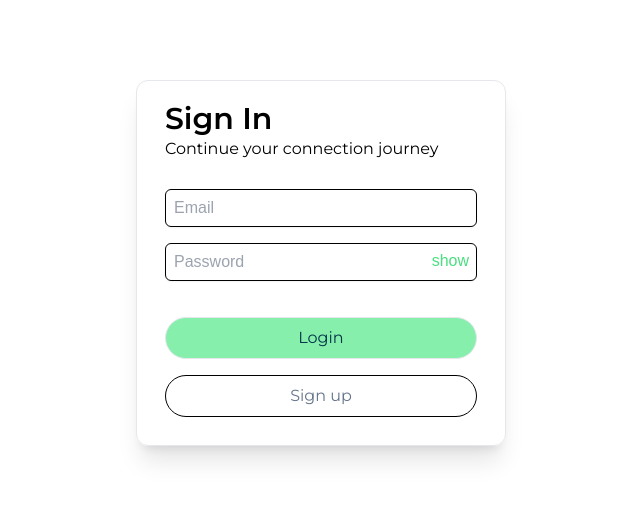
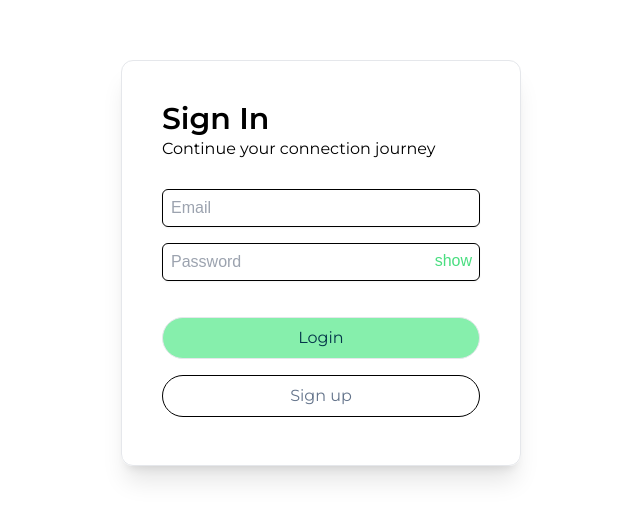
Before and after one commit to asianchun/LoveChat, a React (Vite) app in the folder frontend/: page /login in a window 1280 px wide. Shown: the part 137-656 px from the top of the page, without its empty margins (319-959 px from the left). Built offline with nearby package versions, Linux system fonts and the light colour scheme; no server answers; a web font is replaced by a local one.

Commit message:
small changes to width of the elements

```diff
--- a/frontend/src/pages/Login.jsx
+++ b/frontend/src/pages/Login.jsx
@@ -40,7 +40,7 @@ const Login = () => {
   return (
     <main className="relative">
       <div className="flex items-center justify-center h-screen w-screen">
-        <div className="px-7 py-5 border rounded-xl w-[370px] shadow-xl">
+        <div className="p-10 border rounded-xl w-[400px] shadow-xl mx-5">
           <h2 className="text-3xl font-semibold font-montserrat">Sign In</h2>
           <p className="mb-7 font-montserrat">
             Continue your connection journey
@@ -87,6 +87,7 @@ const Login = () => {
               </button>
             </div>
           </form>
+          <div className="text-center">
             <button
               onClick={() => navigate("/signup")}
               disabled={loading}
@@ -96,6 +97,7 @@ const Login = () => {
             </button>
           </div>
         </div>
+      </div>
     </main>
   )
 }
--- a/frontend/src/pages/Profile.jsx
+++ b/frontend/src/pages/Profile.jsx
@@ -80,7 +80,7 @@ const Profile = () => {
                 <span className="text-green-300">Hey,</span> {fullName}!
               </span>
             </h2>
-            <div className="px-7 py-5 border rounded-xl w-[370px] shadow-xl">
+            <div className="p-10 border rounded-xl w-[400px] shadow-xl mx-5">
               {error && (
                 <Snackbar
                   type="error"
--- a/frontend/src/pages/Signup.jsx
+++ b/frontend/src/pages/Signup.jsx
@@ -64,7 +64,7 @@ const Signup = () => {
         <h2 className="text-3xl font-semibold font-montserrat mb-5">
           Create the best connections
         </h2>
-        <div className="px-7 py-5 border rounded-xl w-[370px] shadow-xl">
+        <div className="p-10 border rounded-xl w-[400px] shadow-xl mx-5">
           {error && (
             <Snackbar
               type="error"
```
Lines whose indentation alone changed are shown as unchanged.
